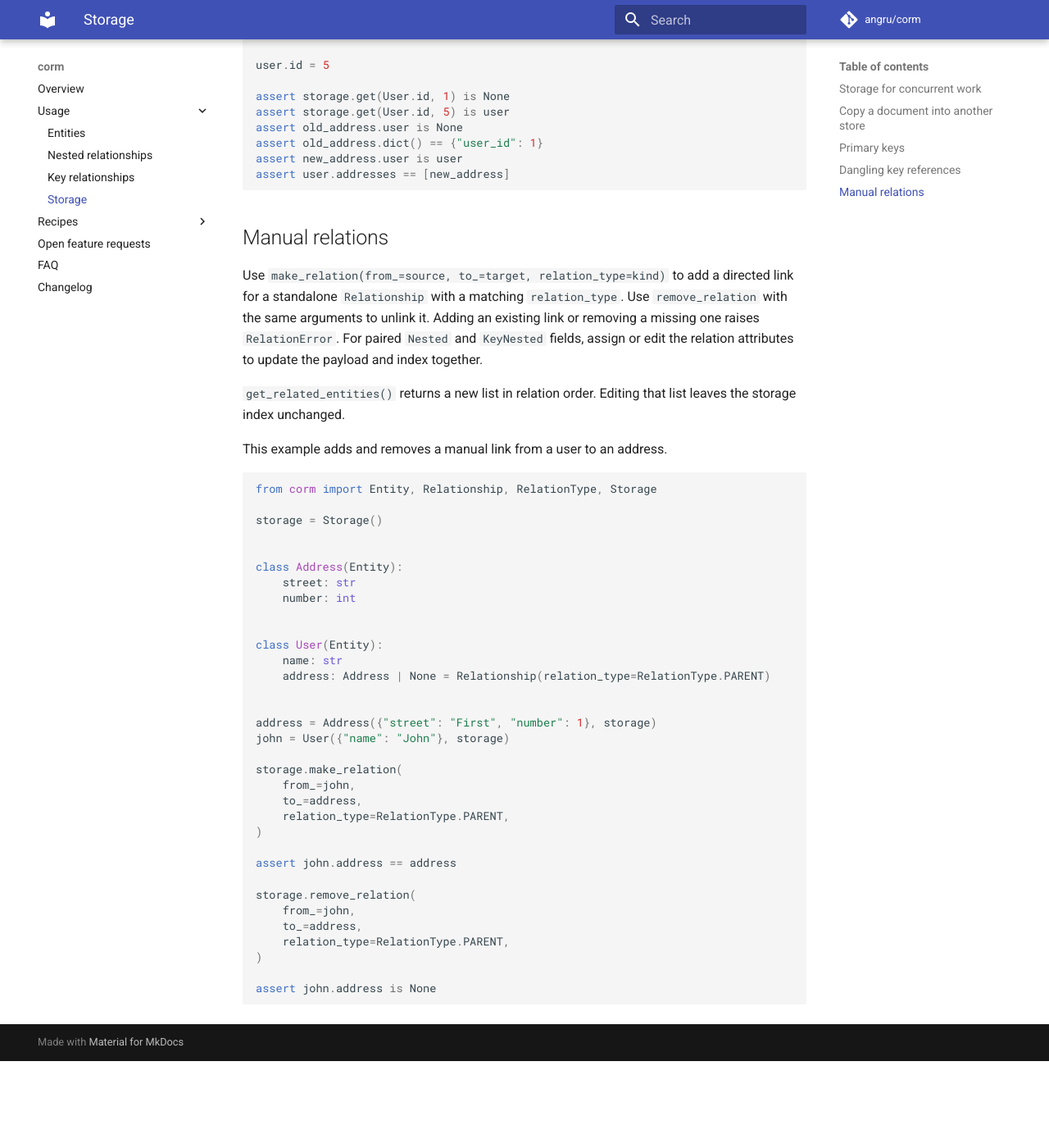
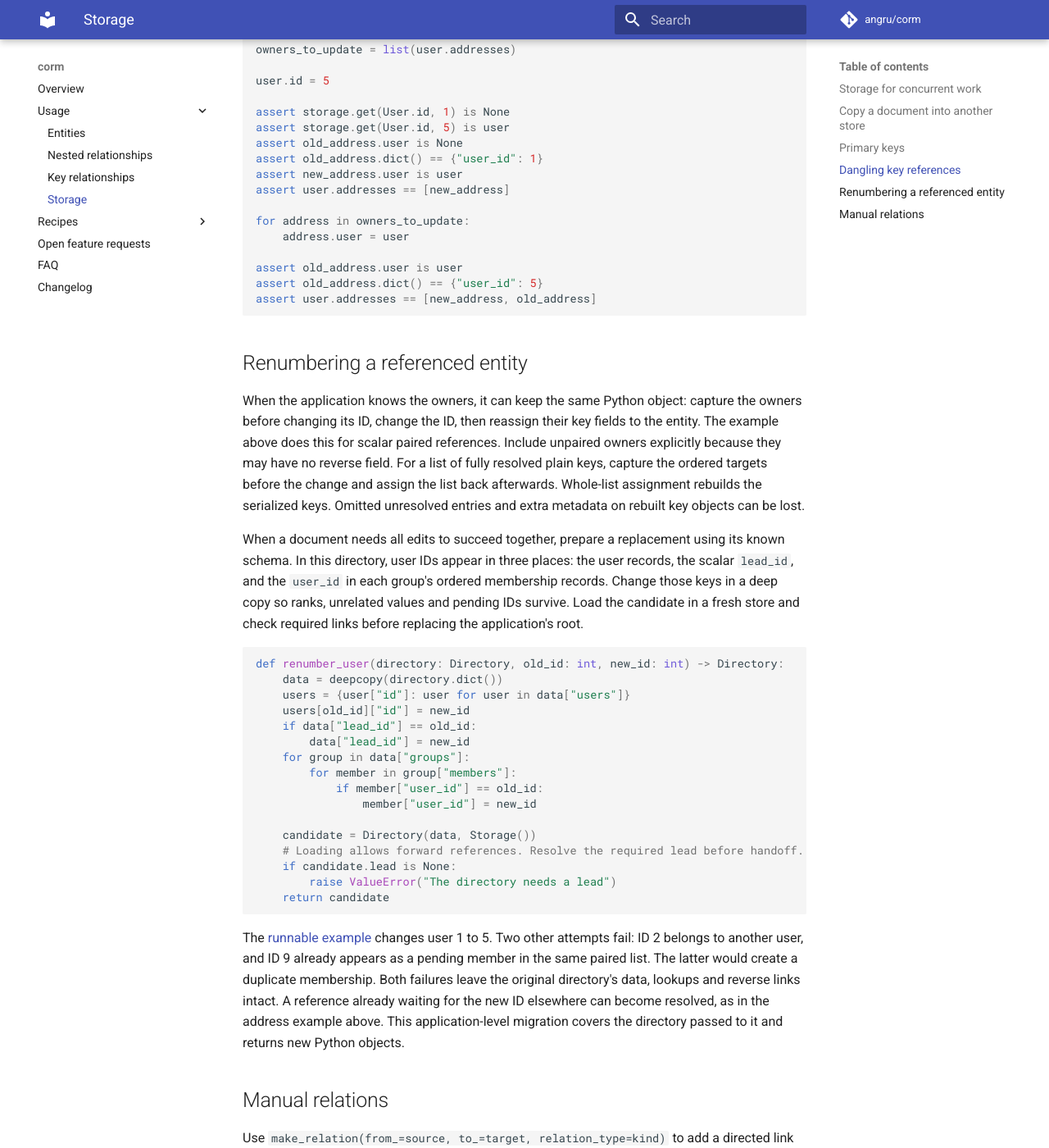
Before and after one commit to angru/corm, an MkDocs documentation site: the page built from docs/usage/storage.md, in a window 1280 px wide and 1400 px high, scrolled down 3752 px. Shown: the whole window at 82% size. Built offline with MkDocs 1.6.1 and Material for MkDocs 9.7.7, drawn with Linux system fonts in a browser that asks for light colours; comment, search, counter and statistics services are not loaded; before the commit the page ends 5046 px from its top, so only the background shows below that.

Commit message:
Document explicit renumbering of referenced entities

````diff
--- a/docs/examples/storage_primary_key_change.py
+++ b/docs/examples/storage_primary_key_change.py
@@ -18,6 +18,7 @@ new_address = Address({"user_id": 5}, storage)
 user = User({"id": 1}, storage)
 assert old_address.user is user
 assert new_address.user is None
+owners_to_update = list(user.addresses)
 
 user.id = 5
 
@@ -27,3 +28,10 @@ assert old_address.user is None
 assert old_address.dict() == {"user_id": 1}
 assert new_address.user is user
 assert user.addresses == [new_address]
+
+for address in owners_to_update:
+    address.user = user
+
+assert old_address.user is user
+assert old_address.dict() == {"user_id": 5}
+assert user.addresses == [new_address, old_address]
--- /dev/null
+++ b/docs/examples/storage_renumber_user.py
@@ -0,0 +1,99 @@
+from copy import deepcopy
+
+from corm import (
+    DuplicateKeyError,
+    Entity,
+    Field,
+    KeyManager,
+    KeyNested,
+    Nested,
+    RelationError,
+    Relationship,
+    Storage,
+)
+
+
+class User(Entity):
+    id: int = Field(pk=True)
+    groups: list["Group"] = Relationship()
+
+
+class MemberKey(KeyManager):
+    def get(self, data):
+        return data["user_id"]
+
+    def prepare_to_set(self, entity):
+        return {"user_id": entity.id}
+
+
+class Group(Entity):
+    members: list[User] = KeyNested(
+        User.id, key_manager=MemberKey(), required=False, back_populates="groups"
+    )
+
+
+class Directory(Entity):
+    users: list[User] = Nested()
+    lead: User = KeyNested(User.id, origin="lead_id")
+    groups: list[Group] = Nested()
+
+
+# --8<-- [start:migration]
+def renumber_user(directory: Directory, old_id: int, new_id: int) -> Directory:
+    data = deepcopy(directory.dict())
+    users = {user["id"]: user for user in data["users"]}
+    users[old_id]["id"] = new_id
+    if data["lead_id"] == old_id:
+        data["lead_id"] = new_id
+    for group in data["groups"]:
+        for member in group["members"]:
+            if member["user_id"] == old_id:
+                member["user_id"] = new_id
+
+    candidate = Directory(data, Storage())
+    # Loading allows forward references. Resolve the required lead before handoff.
+    if candidate.lead is None:
+        raise ValueError("The directory needs a lead")
+    return candidate
+
+
+# --8<-- [end:migration]
+
+
+source = Directory(
+    {
+        "users": [{"id": 1}, {"id": 2}],
+        "lead_id": 1,
+        "groups": [{"members": [{"user_id": 9, "rank": 1}, {"user_id": 1, "rank": 2}]}],
+    },
+    Storage(),
+)
+before = deepcopy(source.dict())
+original = source.lead
+changed = renumber_user(source, 1, 5)
+assert changed.storage.get(User.id, 1) is None
+assert changed.storage.get(User.id, 5) is changed.lead
+assert changed.lead is not original
+assert changed.lead.groups == changed.groups
+assert changed.groups[0].members == [changed.lead]
+assert changed.dict()["groups"][0]["members"] == [
+    {"user_id": 9, "rank": 1},
+    {"user_id": 5, "rank": 2},
+]
+late_user = User({"id": 9}, changed.storage)
+assert changed.groups[0].members == [late_user, changed.lead]
+
+for conflicting_id, error in [(2, DuplicateKeyError), (9, RelationError)]:
+    try:
+        renumber_user(source, 1, conflicting_id)
+    except error:
+        pass
+    else:
+        raise AssertionError(f"Expected a conflict for {conflicting_id}")
+
+assert source.dict() == before
+assert source.storage.get(User.id, 1) is original
+assert source.storage.get(User.id, 2) is source.users[1]
+assert source.storage.get(User.id, 5) is source.storage.get(User.id, 9) is None
+assert source.lead is original and source.groups[0].members == [original]
+assert original.groups == source.groups
--- a/docs/usage/storage.md
+++ b/docs/usage/storage.md
@@ -92,6 +92,37 @@ reference waiting for the new key resolving to the same user.
 --8<-- "docs/examples/storage_primary_key_change.py"
 ```
 
+## Renumbering a referenced entity
+
+When the application knows the owners, it can keep the same Python object:
+capture the owners before changing its ID, change the ID, then reassign
+their key fields to the entity. The example above does this for scalar
+paired references. Include unpaired owners explicitly because they may have
+no reverse field. For a list of fully resolved plain keys, capture the
+ordered targets before the change and assign the list back afterwards.
+Whole-list assignment rebuilds the serialized keys. Omitted unresolved
+entries and extra metadata on rebuilt key objects can be lost.
+
+When a document needs all edits to succeed together, prepare a replacement
+using its known schema. In this directory, user IDs appear in three places:
+the user records, the scalar `lead_id`, and the `user_id` in each group's
+ordered membership records. Change those keys in a deep copy so ranks,
+unrelated values and pending IDs survive. Load the candidate in a fresh
+store and check required links before replacing the application's root.
+
+```python
+--8<-- "docs/examples/storage_renumber_user.py:migration"
+```
+
+The [runnable example](../examples/storage_renumber_user.py) changes user 1
+to 5. Two other attempts fail: ID 2 belongs to another user, and ID 9
+already appears as a pending member in the same paired list. The latter
+would create a duplicate membership. Both failures leave the original
+directory's data, lookups and reverse links intact. A reference already
+waiting for the new ID elsewhere can become resolved, as in the address
+example above. This application-level migration covers the directory passed
+to it and returns new Python objects.
+
 ## Manual relations
 
 Use `make_relation(from_=source, to_=target, relation_type=kind)` to add a
````
